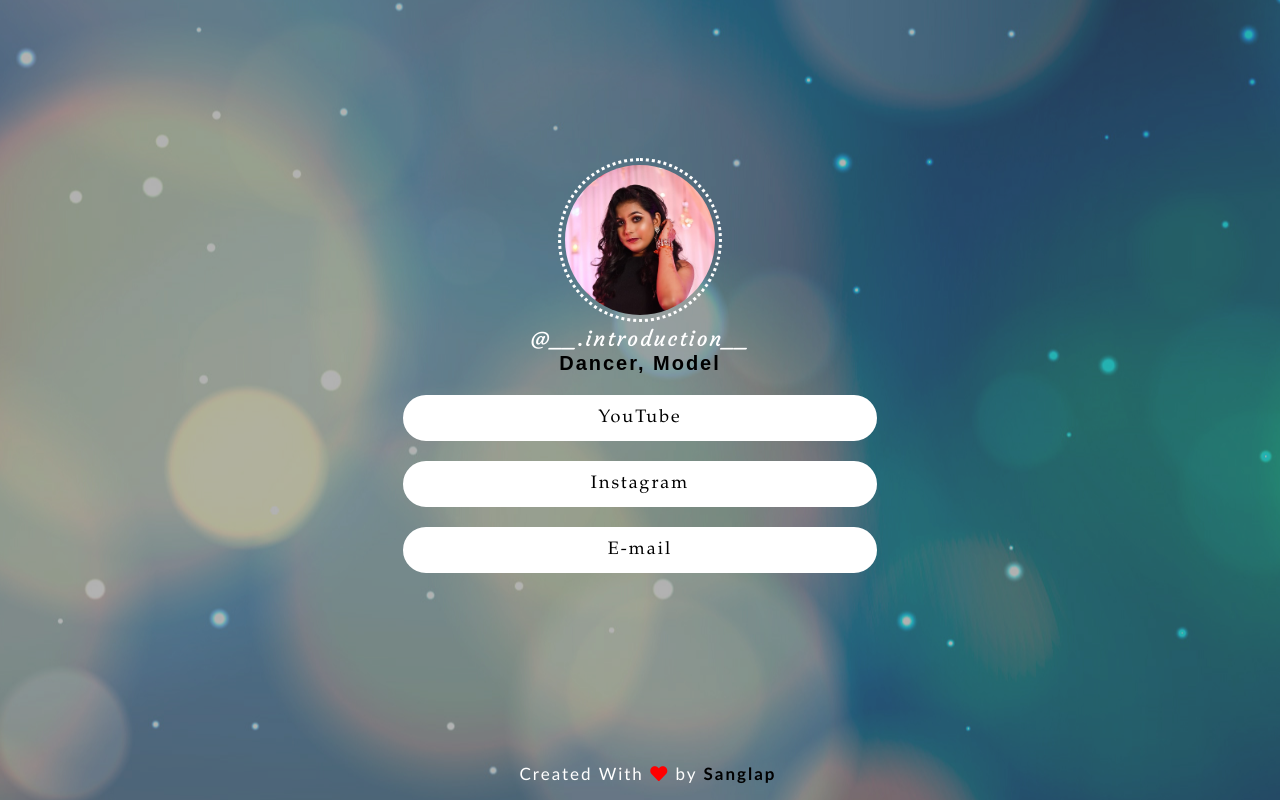
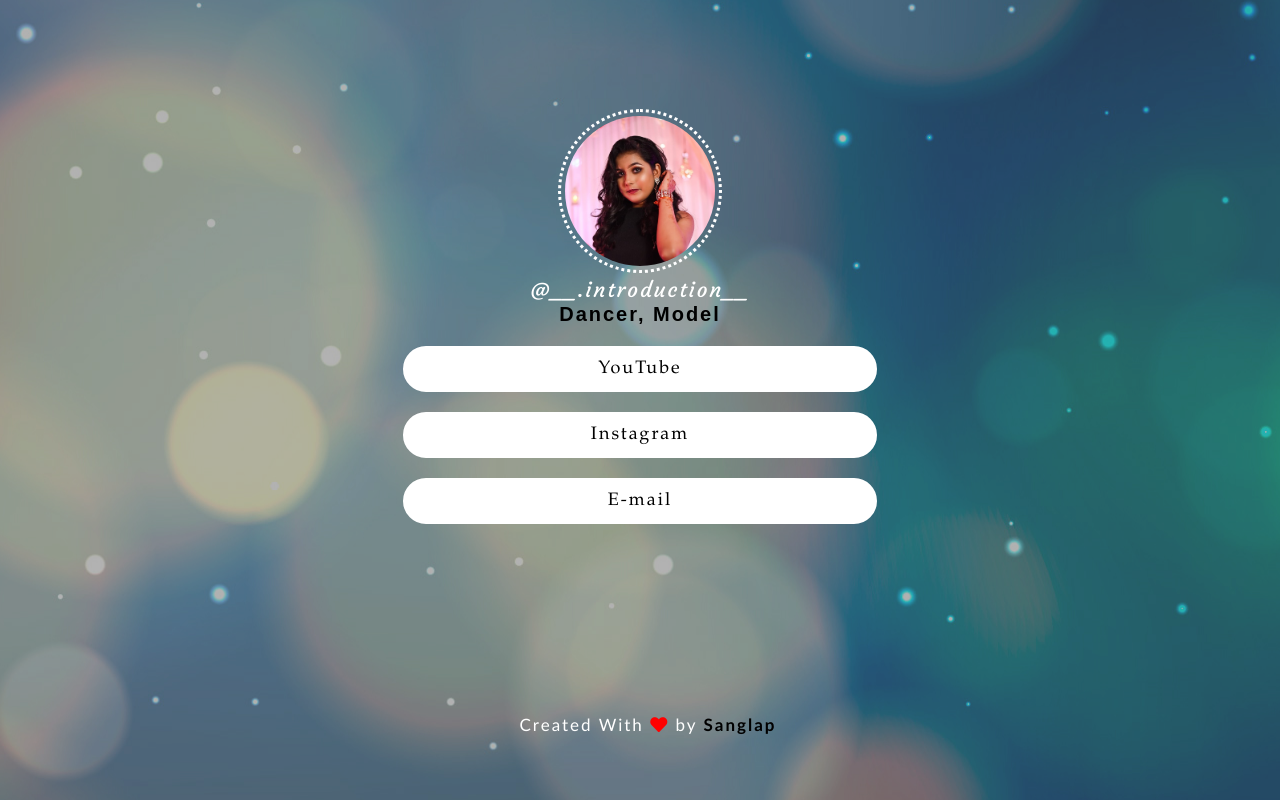
Before and after one commit to sanglap-wolf/ml-Aliviya, a plain HTML site: page index.html in a window 1280 px wide. Drawn offline with Linux system fonts and the light colour scheme; a web font is replaced by a local one.

Commit message:
Update style.css

```diff
--- a/CSS/style.css
+++ b/CSS/style.css
@@ -12,7 +12,7 @@ body {
     letter-spacing: 2px;
     text-align: center;
 }#profile-picture {
-    margin-top: 150px;
+    margin-top: 8%;
     height: 150px;
     width: 150px;
     border-radius: 50%;
```
